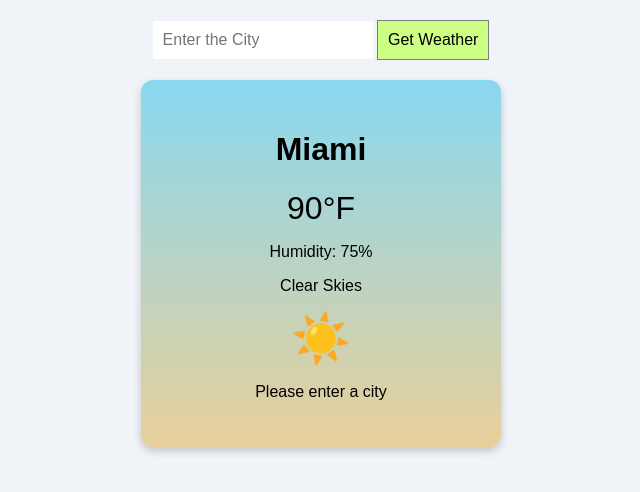
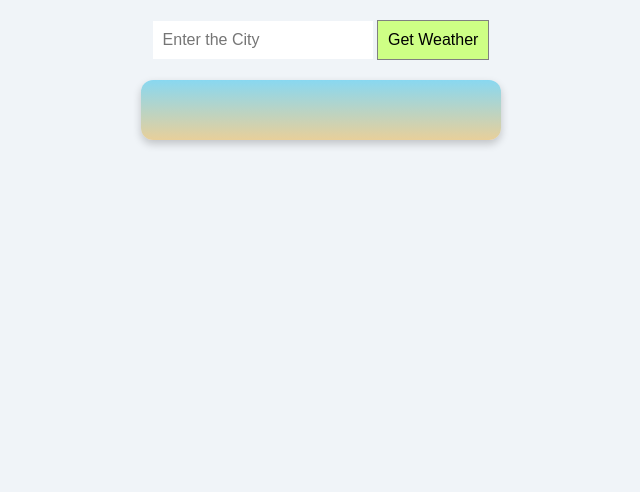
Before and after one commit to lecowibi/Weather-App, a plain HTML site: page index.html in a window 1280 px wide. Shown: the whole page, without its empty margins (319-959 px from the left). Drawn offline with Linux system fonts and the light colour scheme.

Commit message:
Update index.html

```diff
--- a/index.html
+++ b/index.html
@@ -12,12 +12,7 @@
         <button type="submit">Get Weather</button>
     </form>
     <div class="card">
-        <h1 class="cityDisplay">Miami</h1>
-        <p class="tempDisplay">90°F</p>
-        <p class="humidityDisplay">Humidity: 75%</p>
-        <p class="descDisplay">Clear Skies</p>
-        <p class="weatherEmoji">☀️</p>
-        <p class="erorDisplay">Please enter a city</p>
+
     </div>
 
 
```
